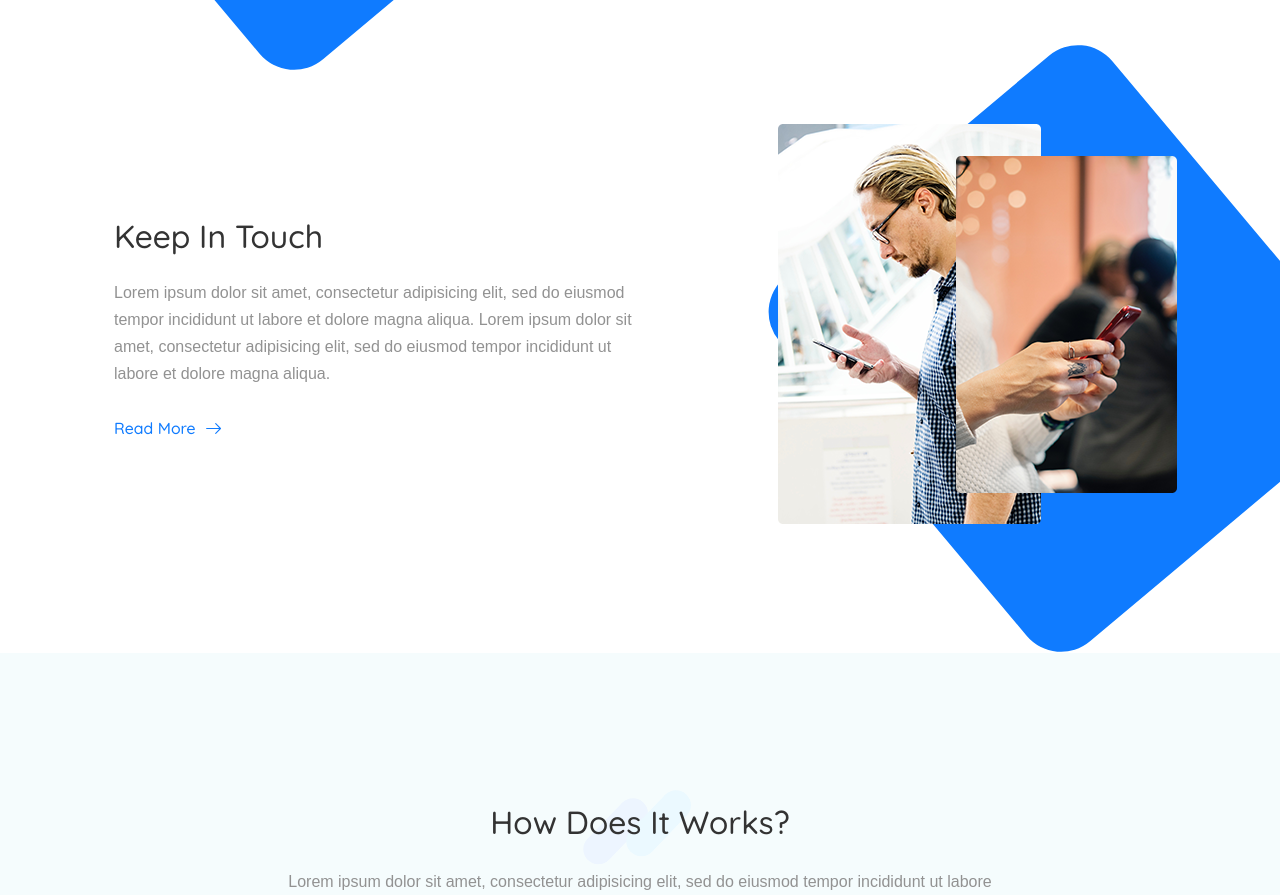
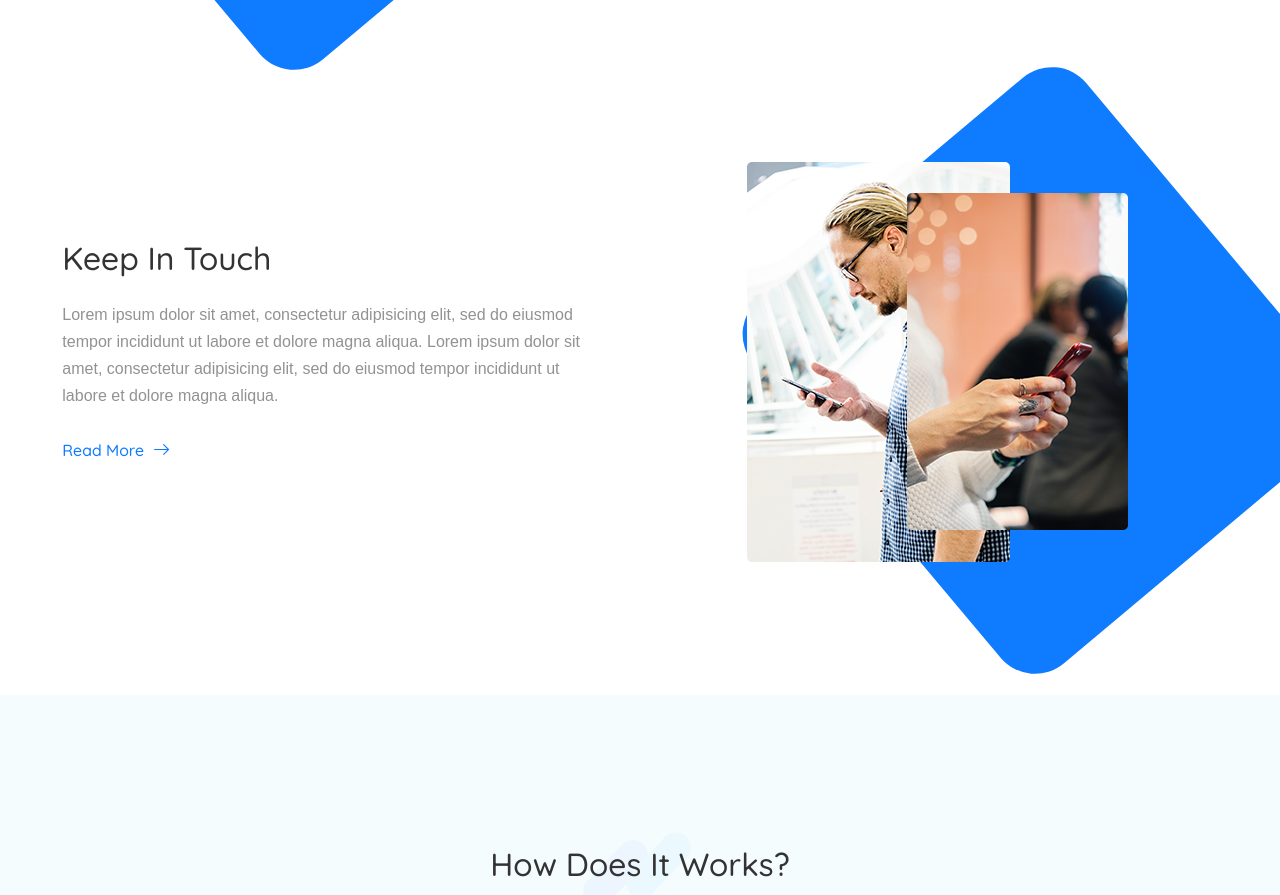
Before and after one commit to yaroslavapanteleeva/SmartWorld-1task, a website built with webpack: page src/index.html in a window 1280 px wide. Shown: the part 2214-3109 px from the top of the page. Built offline with nearby package versions, Linux system fonts and the light colour scheme; files whose address does not match are found by name; a web font is replaced by a local one.

Commit message:
fixing styles

```diff
--- a/src/scss/blocks/about.scss
+++ b/src/scss/blocks/about.scss
@@ -4,8 +4,8 @@
         max-width: 1370px;
         margin: 0 auto;
         display: grid;
-        grid-template-columns: 603px 55px 41px 68px 603px;
-        grid-template-rows: 578px 580px;
+        grid-template-columns: 4fr repeat(3, 0.5fr) 4fr;
+        grid-template-rows: repeat(2, 1fr);
         row-gap: 31px;
 
     }
@@ -32,19 +32,22 @@
     }
     &__rect-content {
         display: grid;
-        grid-template-columns: 193px 178px 85px 136px;
-        grid-template-rows: 130px 400px 80px;
+        grid-template-columns: repeat(2, 1.5fr) 0.5fr 1.5fr;
+        grid-template-rows: 1fr 3fr 0.5fr;
         &_bottom {
             grid-column: 5/6;
-            grid-template-columns: 11px 178px 85px 136px;
-            grid-template-rows: 51px 400px 129px;
+            grid-template-columns: 0.06fr 1.5fr .5fr repeat(2, 1.5fr);
+            grid-template-rows: 0.5fr 3fr 1fr;
         }
     }
     &__img {
         position: relative;
         &_top {
-            grid-column: 2/3;
+            grid-column: 2/4;
             grid-row: 2/3;
+            &_align {
+                justify-self: center;
+            }
         }
         &_bottom {
             grid-column: 3/5;
--- a/src/scss/blocks/pageup.scss
+++ b/src/scss/blocks/pageup.scss
@@ -7,6 +7,7 @@
     height: 45px;
     border-radius: 3px;
     background-color: #ffffff;
+    box-shadow: 0 14px 28px rgba($color: #000000, $alpha: .25), 0 10px 10px rgba($color: #000000, $alpha: .22);
     img {
         width: 100%;
     }
```
